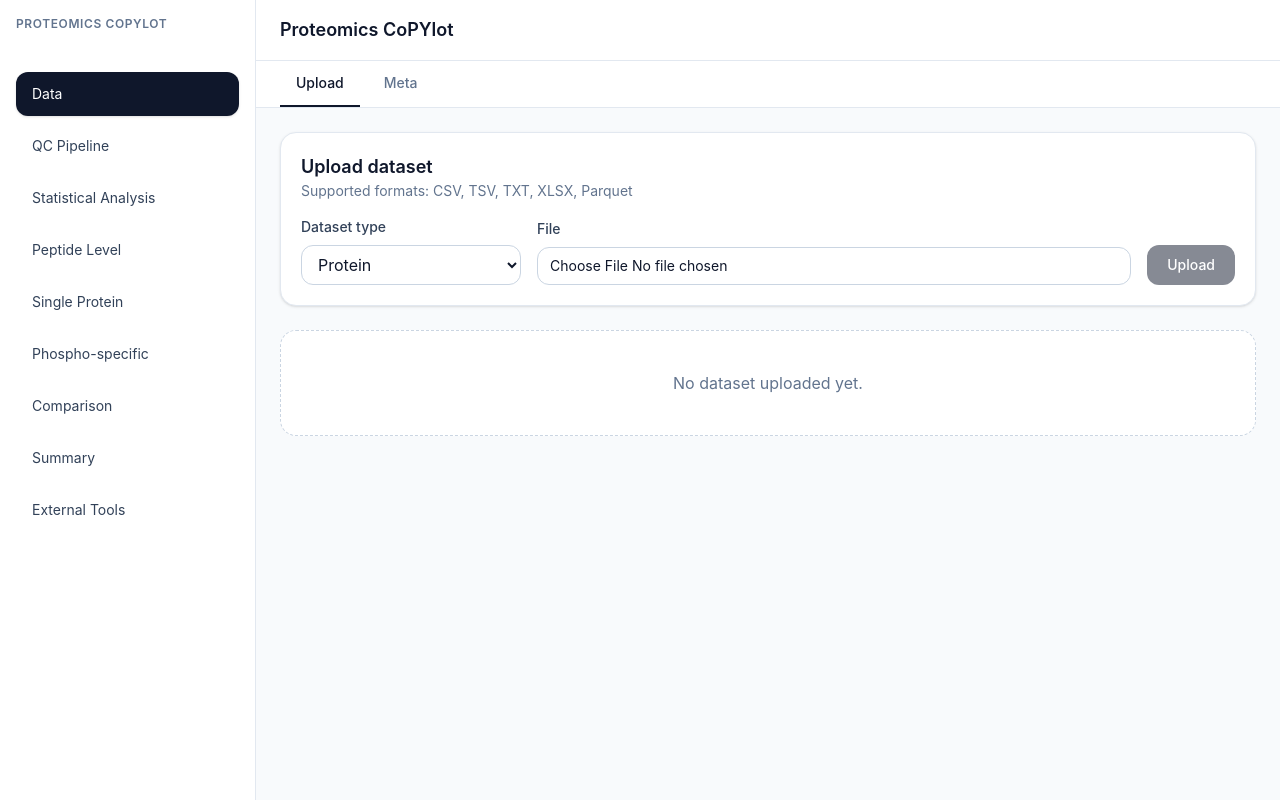
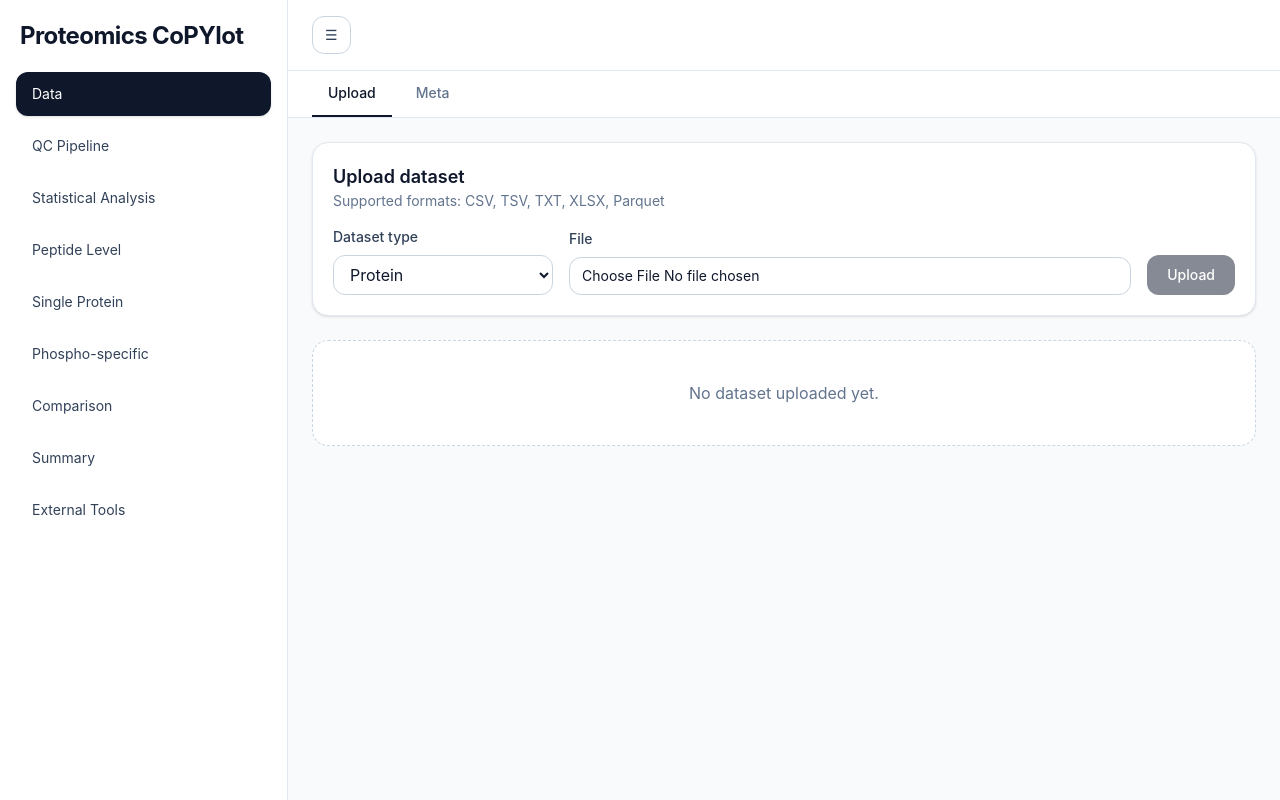
Before and after one commit to JonasMarx3007/ProteomicsCoPYlot, a React (Vite) app in the folder frontend/: page / in a window 1280 px wide. Built offline with nearby package versions, Linux system fonts and the light colour scheme; no server answers.

Commit message:
shell + sidebar

```diff
--- a/frontend/src/components/AppShell.tsx
+++ b/frontend/src/components/AppShell.tsx
@@ -1,4 +1,4 @@
-import type { ReactNode } from "react";
+import { useEffect, useState, type ReactNode } from "react";
 import Sidebar from "./Sidebar";
 import type { SidebarSection } from "../lib/types";
 
@@ -15,13 +15,40 @@ export default function AppShell({
   topBar,
   children,
 }: AppShellProps) {
+  const [sidebarOpen, setSidebarOpen] = useState(true);
+
+  useEffect(() => {
+    const media = window.matchMedia("(min-width: 768px)");
+
+    function handleChange(event: MediaQueryListEvent | MediaQueryList) {
+      setSidebarOpen(event.matches);
+    }
+
+    handleChange(media);
+    media.addEventListener("change", handleChange);
+
+    return () => media.removeEventListener("change", handleChange);
+  }, []);
+
   return (
     <div className="flex min-h-screen w-full bg-slate-50 text-slate-900">
-      <Sidebar activeSection={activeSection} onChange={onSectionChange} />
+      <Sidebar
+        activeSection={activeSection}
+        onChange={onSectionChange}
+        isOpen={sidebarOpen}
+        onClose={() => setSidebarOpen(false)}
+      />
 
       <div className="flex min-w-0 flex-1 flex-col">
-        <header className="shrink-0 border-b border-slate-200 bg-white px-4 py-4 sm:px-6">
-          <div className="text-lg font-semibold">Proteomics CoPYlot</div>
+        <header className="flex shrink-0 items-center gap-3 border-b border-slate-200 bg-white px-4 py-4 sm:px-6">
+          <button
+            type="button"
+            onClick={() => setSidebarOpen((prev) => !prev)}
+            className="inline-flex rounded-xl border border-slate-300 bg-white px-3 py-2 text-sm font-medium text-slate-700 transition hover:bg-slate-50"
+            aria-label="Toggle sidebar"
+          >
+            ☰
+          </button>
         </header>
 
         {topBar ? <div className="shrink-0">{topBar}</div> : null}
--- a/frontend/src/components/Sidebar.tsx
+++ b/frontend/src/components/Sidebar.tsx
@@ -20,17 +20,48 @@ const items: SidebarItem[] = [
 type SidebarProps = {
   activeSection: SidebarSection;
   onChange: (section: SidebarSection) => void;
+  isOpen: boolean;
+  onClose: () => void;
 };
 
-export default function Sidebar({ activeSection, onChange }: SidebarProps) {
+export default function Sidebar({
+  activeSection,
+  onChange,
+  isOpen,
+  onClose,
+}: SidebarProps) {
   return (
-    <aside className="hidden h-screen w-64 shrink-0 border-r border-slate-200 bg-white md:flex md:flex-col">
-      <div className="shrink-0 p-4">
-        <div className="mb-6">
-          <div className="text-xs font-semibold uppercase tracking-wider text-slate-500">
+    <>
+      <div
+        className={[
+          "fixed inset-0 z-30 bg-slate-900/40 transition-opacity md:hidden",
+          isOpen ? "opacity-100" : "pointer-events-none opacity-0",
+        ].join(" ")}
+        onClick={onClose}
+      />
+
+      <aside
+        className={[
+          "fixed inset-y-0 left-0 z-40 flex h-screen w-72 shrink-0 flex-col border-r border-slate-200 bg-white transition-transform duration-300",
+          isOpen ? "translate-x-0" : "-translate-x-full",
+          "md:static md:z-auto md:flex md:w-72 md:translate-x-0",
+        ].join(" ")}
+      >
+        <div className="flex items-start justify-between p-5">
+          <div className="pr-4">
+            <div className="text-xl font-bold tracking-tight text-slate-900 sm:text-2xl">
               Proteomics CoPYlot
             </div>
           </div>
+
+          <button
+            type="button"
+            onClick={onClose}
+            className="rounded-lg p-2 text-slate-500 hover:bg-slate-100 hover:text-slate-900 md:hidden"
+            aria-label="Close sidebar"
+          >
+            ✕
+          </button>
         </div>
 
         <div className="min-h-0 flex-1 overflow-y-auto px-4 pb-4">
@@ -41,7 +72,10 @@ export default function Sidebar({ activeSection, onChange }: SidebarProps) {
               return (
                 <button
                   key={item.key}
-                onClick={() => onChange(item.key)}
+                  onClick={() => {
+                    onChange(item.key);
+                    onClose();
+                  }}
                   className={[
                     "w-full rounded-xl px-4 py-3 text-left text-sm transition",
                     active
@@ -56,5 +90,6 @@ export default function Sidebar({ activeSection, onChange }: SidebarProps) {
           </nav>
         </div>
       </aside>
+    </>
   );
 }
```
Lines whose indentation alone changed are shown as unchanged.
